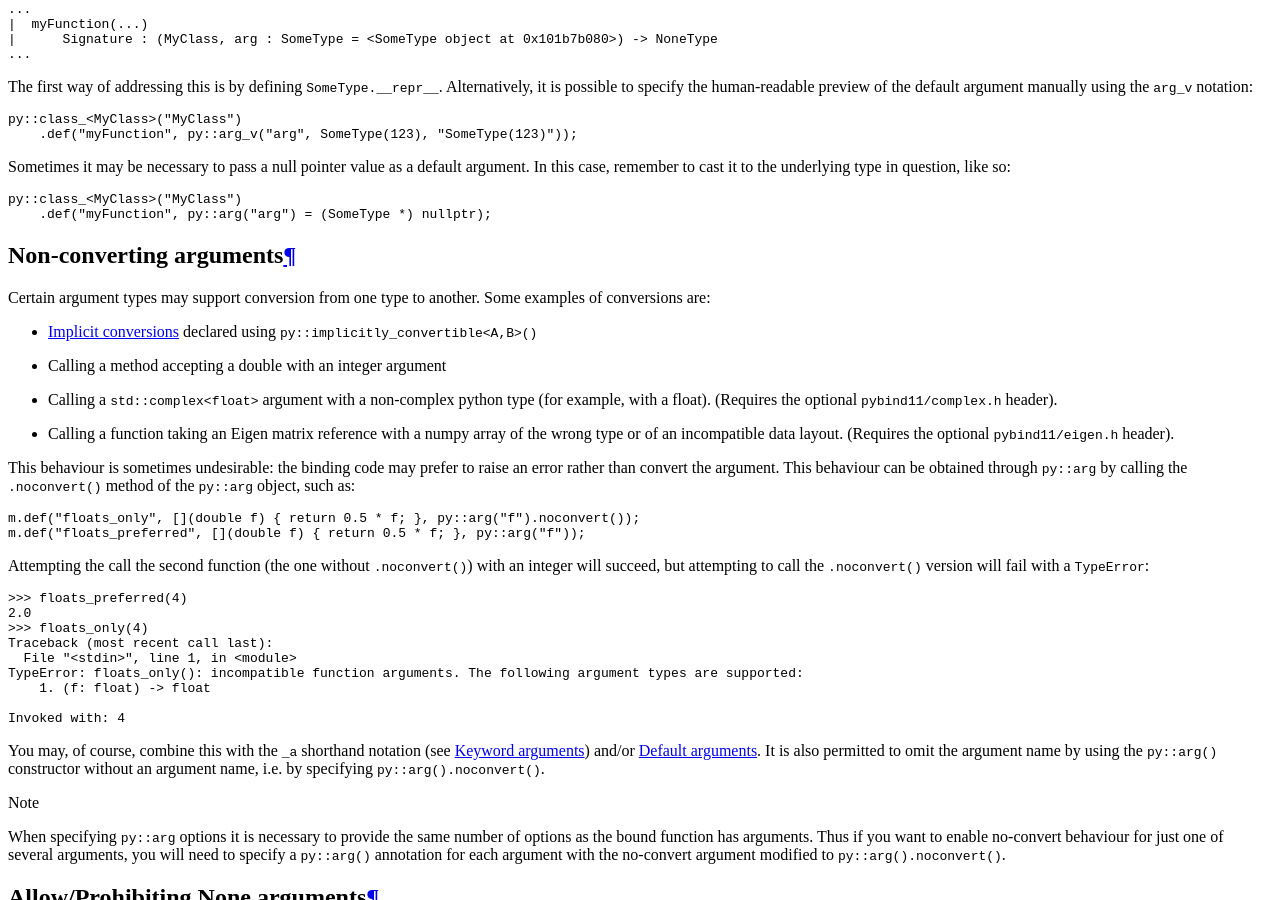
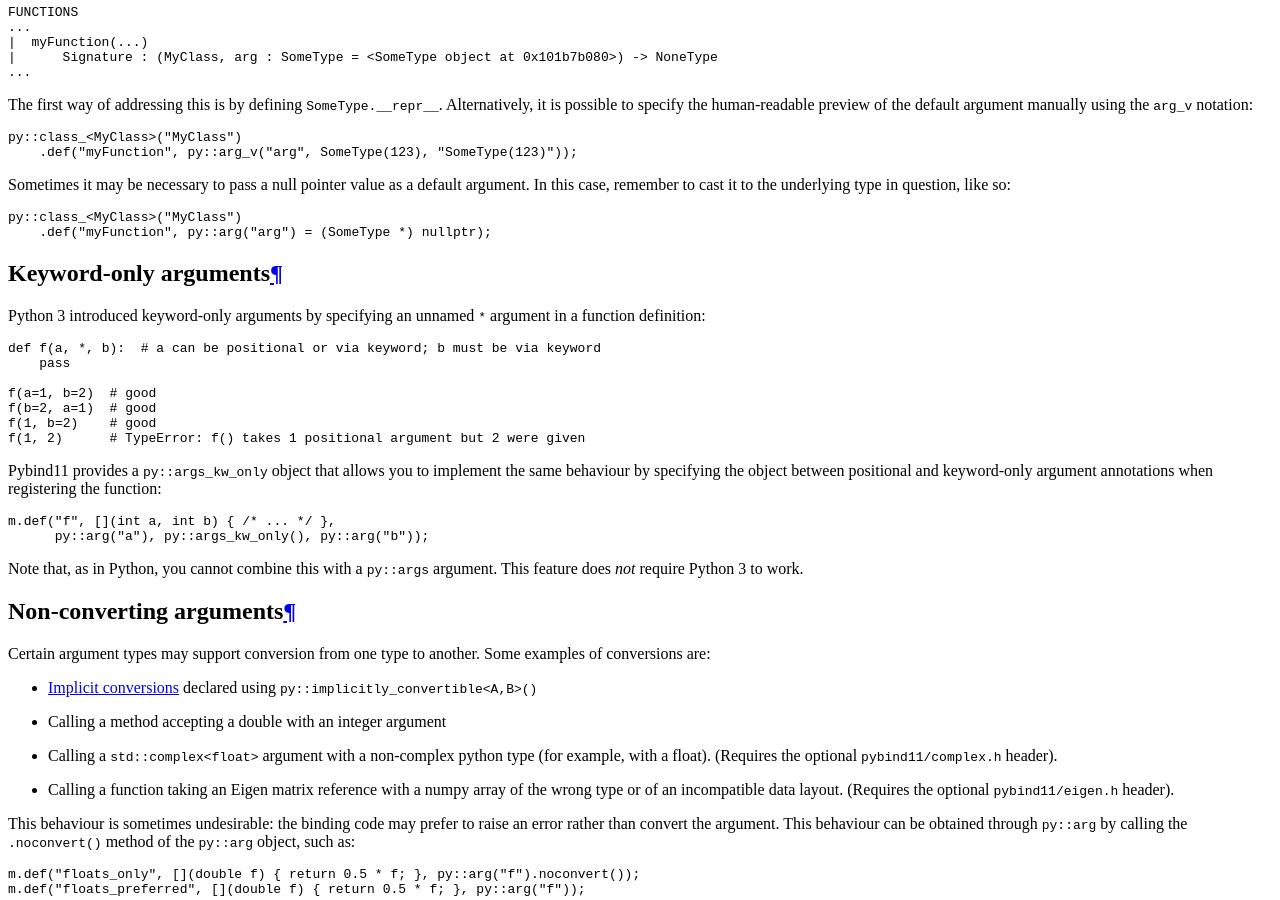
Before and after one commit to pybind/pybind11, a Sphinx documentation site: the page built from docs/advanced/functions.rst, in a window 1280 px wide and 900 px high, scrolled down 4742 px. Built offline with Sphinx 7.4.7 and the Read the Docs theme 2.0.0, drawn with Linux system fonts in a browser that asks for light colours; some of the changed text lies outside the part shown.

Commit message:
Support keyword-only arguments
This adds support for a `py::args_kw_only()` annotation that can be
specified between `py::arg` annotations to indicate that any following
arguments are keyword-only.  This allows you to write:

    m.def("f", [](int a, int b) { /* ... */ },
          py::arg("a"), py::args_kw_only(), py::arg("b"));

and have it work like Python 3's:

    def f(a, *, b):
        # ...

with respect to how `a` and `b` arguments are accepted (that is, `a` can
be positional or by keyword; `b` can only be specified by keyword).

```diff
--- a/docs/advanced/functions.rst
+++ b/docs/advanced/functions.rst
@@ -362,6 +362,34 @@
     py::class_<MyClass>("MyClass")
         .def("myFunction", py::arg("arg") = (SomeType *) nullptr);
 
+Keyword-only arguments
+======================
+
+Python 3 introduced keyword-only arguments by specifying an unnamed ``*``
+argument in a function definition:
+
+.. code-block:: python
+
+    def f(a, *, b):  # a can be positional or via keyword; b must be via keyword
+        pass
+
+    f(a=1, b=2)  # good
+    f(b=2, a=1)  # good
+    f(1, b=2)    # good
+    f(1, 2)      # TypeError: f() takes 1 positional argument but 2 were given
+
+Pybind11 provides a ``py::args_kw_only`` object that allows you to implement
+the same behaviour by specifying the object between positional and keyword-only
+argument annotations when registering the function:
+
+.. code-block:: cpp
+
+    m.def("f", [](int a, int b) { /* ... */ },
+          py::arg("a"), py::args_kw_only(), py::arg("b"));
+
+Note that, as in Python, you cannot combine this with a ``py::args`` argument.
+This feature does *not* require Python 3 to work.
+
 .. _nonconverting_arguments:
 
 Non-converting arguments
```
Also changed, not shown: 5 other files.
